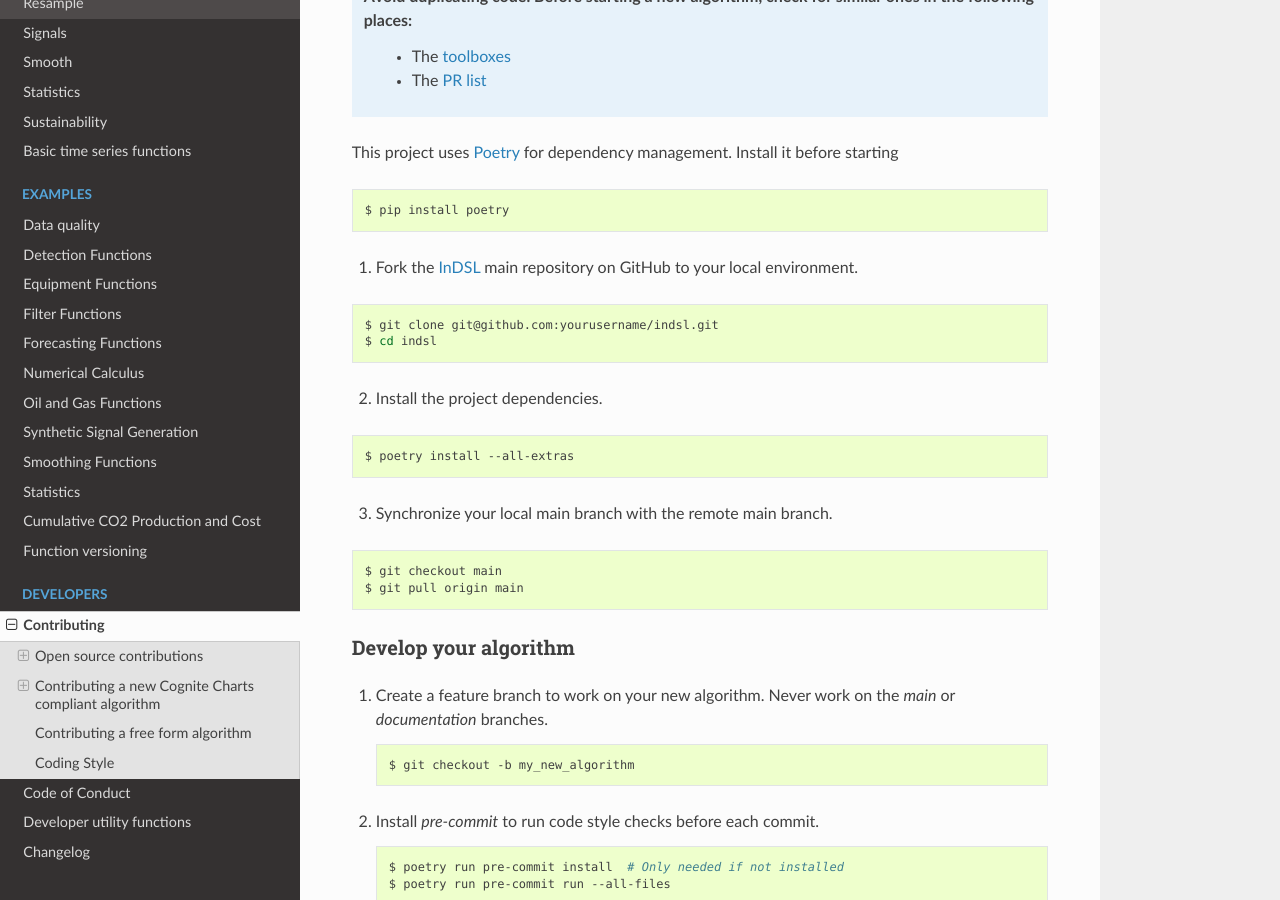
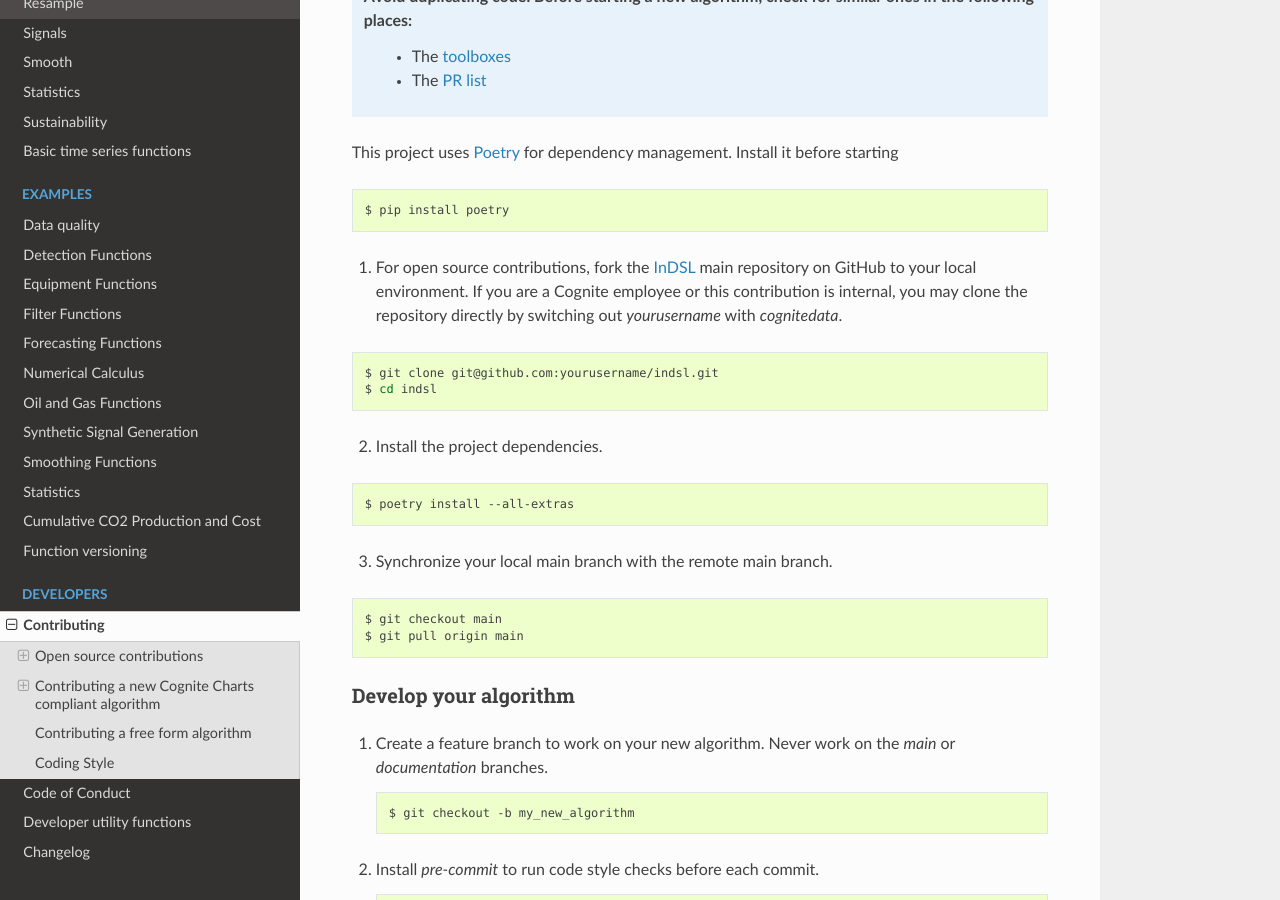
Before and after one commit to cognitedata/indsl, a Sphinx documentation site: the page built from docs-source/source/contribute.rst, in a window 1280 px wide and 900 px high, scrolled down 2795 px. Built offline with Sphinx 7.4.7 and the Read the Docs theme 2.0.0, drawn with Linux system fonts in a browser that asks for light colours; pages that are not in the unit, such as notebooks, are missing from menus; some of the changed text lies outside the part shown.

Commit message:
differentiate between forking and cloning in the documentation

```diff
--- a/docs-source/source/contribute.rst
+++ b/docs-source/source/contribute.rst
@@ -128,8 +128,10 @@ This project uses `Poetry <https://python-poetry.org/>`_ for dependency manageme
    pip install poetry
 
 
-1. Fork the `InDSL <https://github.com/cognitedata/indsl>`_ main repository on
-   GitHub to your local environment.
+1. For open source contributions, fork the `InDSL <https://github.com/cognitedata/indsl>`_ main repository on
+   GitHub to your local environment. If you are a Cognite employee or this contribution is internal,
+   you may clone the repository directly by switching out `yourusername` with
+   `cognitedata`.
 
 .. prompt:: bash $
 
@@ -368,7 +370,8 @@ We want to offer our user and developers as much information as possible about o
 **strongly encourage** all data scientist and developers to include one or more examples (license to go crazy here)
 to show off all the amazing features and functionalities of your new algorithm and how it can be used.
 
-1. Fork the INDSL repo and create your own local branch.
+1. For open source contributions, fork the INDSL repo and create your own local branch.
+   If you are a Cognite employee or this contribution is internal, you may clone the repository directly.
 2. Go to the toolbox folder in ``examples`` where your algorithm belongs to (e.g. ``smooth``)
 3. Create a new python file with the prefix *plot_*. For example ``plot_my_new_algo_feature.py``.
 4. At the top of the file, add a triple quote docstring that start with the title of your example enclose by
```
